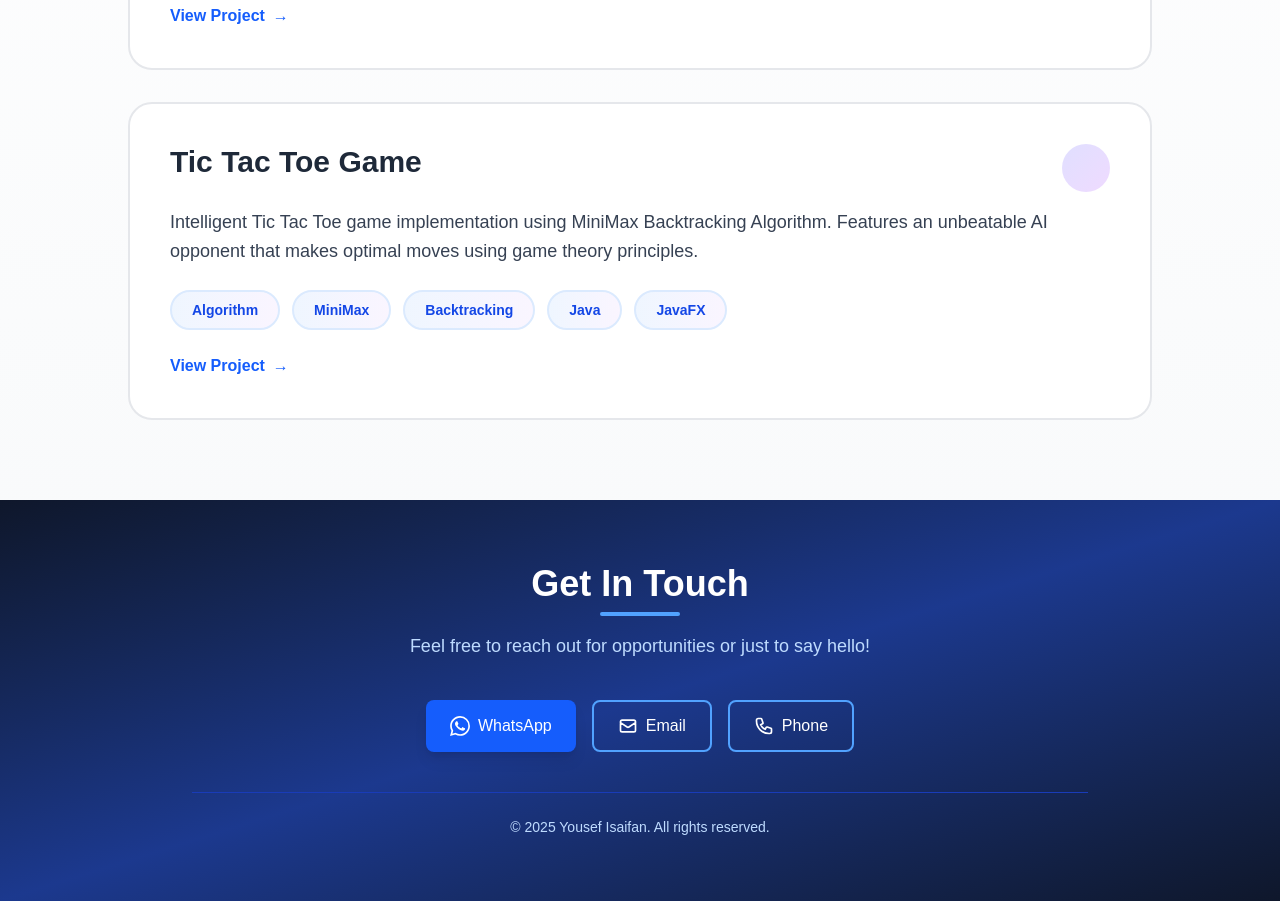
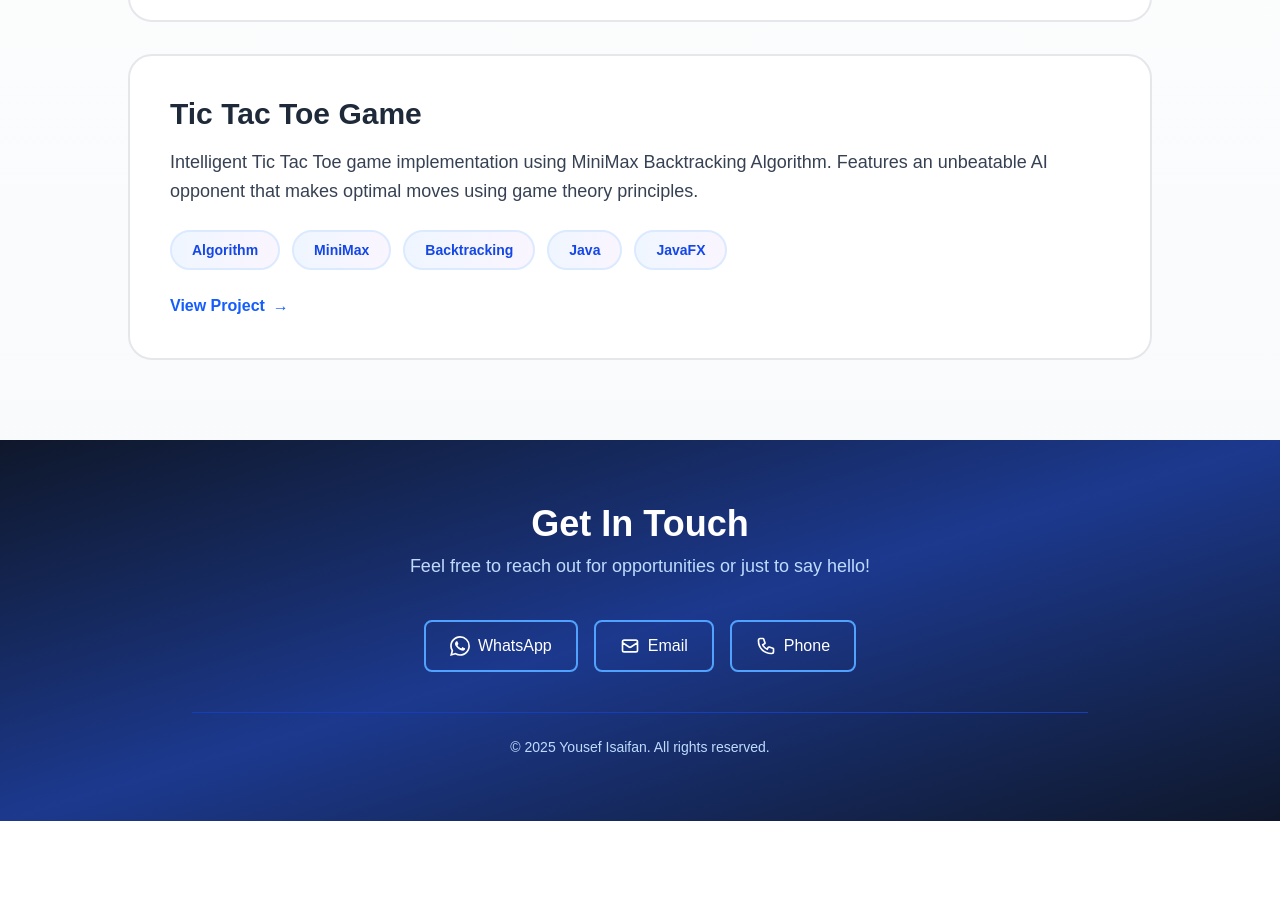
Before and after one commit to yousef-isaifan/personal-portfolio, a Next.js app: page / in a window 1280 px wide. Shown: the part 4513-5414 px from the top of the page. After the commit the page ends 5334 px from the top, so only its background shows below. Built offline with nearby package versions, Linux system fonts and the light colour scheme.

Commit message:
Enhance component structure with improved section IDs and styling adjustments

```diff
--- a/components/Bio.tsx
+++ b/components/Bio.tsx
@@ -1,6 +1,6 @@
 export default function Bio() {
   return (
-    <section className="w-full py-16 px-6 bg-white">
+    <section id="bio" className="w-full py-16 px-6 bg-white">
       <div className="max-w-4xl mx-auto">
         <div className="text-center mb-12">
           <h2 className="group text-4xl font-bold text-gray-900 mb-3 inline-block relative cursor-default">
--- a/components/Contact.tsx
+++ b/components/Contact.tsx
@@ -4,7 +4,6 @@ export default function Contact() {
       <div className="max-w-4xl mx-auto text-center">
         <div className="mb-10">
           <h2 className="text-4xl font-bold mb-2">Get In Touch</h2>
-          <div className="w-20 h-1 bg-blue-400 mx-auto rounded-full mb-4"></div>
           <p className="text-lg text-blue-200">
             Feel free to reach out for opportunities or just to say hello!
           </p>
@@ -14,7 +13,7 @@ export default function Contact() {
             href="https://wa.me/+970568195149"
             target="_blank"
             rel="noopener noreferrer"
-            className="flex items-center gap-2 px-6 py-3 bg-blue-600 hover:bg-blue-500 rounded-lg font-medium transition-all transform hover:scale-105 shadow-lg"
+            className="flex items-center gap-2 px-6 py-3 border-2 border-blue-400 hover:bg-blue-600 rounded-lg font-medium transition-all transform hover:scale-105"
           >
             <svg className="w-5 h-5" fill="currentColor" viewBox="0 0 24 24">
               <path d="M17.472 14.382c-.297-.149-1.758-.867-2.03-.967-.273-.099-.471-.148-.67.15-.197.297-.767.966-.94 1.164-.173.199-.347.223-.644.075-.297-.15-1.255-.463-2.39-1.475-.883-.788-1.48-1.761-1.653-2.059-.173-.297-.018-.458.13-.606.134-.133.298-.347.446-.52.149-.174.198-.298.298-.497.099-.198.05-.371-.025-.52-.075-.149-.669-1.612-.916-2.207-.242-.579-.487-.5-.669-.51-.173-.008-.371-.01-.57-.01-.198 0-.52.074-.792.372-.272.297-1.04 1.016-1.04 2.479 0 1.462 1.065 2.875 1.213 3.074.149.198 2.096 3.2 5.077 4.487.709.306 1.262.489 1.694.625.712.227 1.36.195 1.871.118.571-.085 1.758-.719 2.006-1.413.248-.694.248-1.289.173-1.413-.074-.124-.272-.198-.57-.347m-5.421 7.403h-.004a9.87 9.87 0 01-5.031-1.378l-.361-.214-3.741.982.998-3.648-.235-.374a9.86 9.86 0 01-1.51-5.26c.001-5.45 4.436-9.884 9.888-9.884 2.64 0 5.122 1.03 6.988 2.898a9.825 9.825 0 012.893 6.994c-.003 5.45-4.437 9.884-9.885 9.884m8.413-18.297A11.815 11.815 0 0012.05 0C5.495 0 .16 5.335.157 11.892c0 2.096.547 4.142 1.588 5.945L.057 24l6.305-1.654a11.882 11.882 0 005.683 1.448h.005c6.554 0 11.89-5.335 11.893-11.893a11.821 11.821 0 00-3.48-8.413Z"/>
--- a/components/Education.tsx
+++ b/components/Education.tsx
@@ -127,9 +127,7 @@ export default function Education() {
                   href={cert.link}
                   target="_blank"
                   rel="noopener noreferrer"
-                  // Enhanced styling for the link
-                  className="inline-block mt-4 text-blue-600 hover:underline"
-                >
+                  className="inline-block mt-4 text-blue-600 hover:underline">
                   View Certificate
                 </a>
               </div>
--- a/components/Header.tsx
+++ b/components/Header.tsx
@@ -3,7 +3,6 @@ import Image from "next/image";
 export default function Header() {
   return (
     <header className="relative w-full min-h-screen flex items-center bg-gradient-to-br from-slate-900 via-blue-950 to-slate-900 text-white px-6 overflow-hidden">
-      {/* Modern mesh gradient background */}
       <div className="absolute inset-0 opacity-30">
         <div className="absolute top-0 -left-4 w-96 h-96 bg-blue-500 rounded-full mix-blend-multiply filter blur-3xl animate-blob"></div>
         <div className="absolute top-0 -right-4 w-96 h-96 bg-blue-700 rounded-full mix-blend-multiply filter blur-3xl animate-blob animation-delay-2000"></div>
@@ -41,7 +40,7 @@ export default function Header() {
 
             <div className="flex flex-wrap gap-4">
               <a
-                href="#projects"
+                href="#bio"
                 className="group relative px-8 py-4 bg-blue-600 hover:bg-blue-500 rounded-xl font-semibold transition-all overflow-hidden"
               >
                 <span className="relative z-10">View My Work</span>
@@ -73,13 +72,9 @@ export default function Header() {
           {/* Right side - Profile Image */}
           <div className="relative flex justify-center md:justify-end animate-fade-in-up" style={{ animationDelay: '0.2s' }}>
             <div className="relative mt-12 md:mt-16">
-              {/* Glowing backdrop */}
               <div className="absolute inset-0 bg-gradient-to-br from-blue-500 to-blue-700 rounded-3xl blur-2xl opacity-30"></div>
 
-              {/* Image container */}
               <div className="relative">
-
-                {/* Main image */}
                 <div className="relative w-72 h-72 md:w-96 md:h-96 rounded-2xl overflow-hidden shadow-2xl">
                   <div className="absolute inset-0 bg-gradient-to-br from-blue-600/20 to-transparent z-10"></div>
                   <Image
--- a/components/Projects.tsx
+++ b/components/Projects.tsx
@@ -39,14 +39,14 @@ export default function Projects() {
 
   return (
     <section id="projects" className="w-full py-20 px-6 bg-gradient-to-b from-gray-50 via-white to-gray-50 relative overflow-hidden">
-      {/* Background decoration */}
+      {/* Background */}
       <div className="absolute top-0 right-0 w-[600px] h-[600px] bg-gradient-to-br from-blue-100 to-purple-100 rounded-full blur-3xl opacity-20"></div>
 
       <div className="max-w-5xl mx-auto relative">
         <div className="text-center mb-16">
           <h2 className="group text-5xl font-bold text-gray-800 mb-6 inline-block relative cursor-default">
             Projects
-            <span className="absolute -bottom-2 left-0 w-full h-1.5 bg-gradient-to-r from-blue-600 to-purple-600 transform scale-x-50 group-hover:scale-x-100 transition-transform duration-300 rounded-full"></span>
+            <span className="absolute -bottom-2 left-0 w-full h-1 bg-gradient-to-r from-blue-600 to-purple-600 transform scale-x-50 group-hover:scale-x-100 transition-transform duration-300 rounded-full"></span>
           </h2>
           <p className="text-gray-600 mt-2 text-lg">Check out some of my recent work</p>
         </div>
@@ -55,9 +55,7 @@ export default function Projects() {
             <div
               key={index}
               className="group relative bg-white border-2 border-gray-200 rounded-3xl p-8 md:p-10 hover:shadow-3xl hover:border-transparent transition-all duration-500 transform hover:-translate-y-3 overflow-hidden animate-fade-in-up"
-              style={{ animationDelay: `${index * 0.1}s` }}
-            >
-              {/* Animated gradient border on hover */}
+              style={{ animationDelay: `${index * 0.1}s` }}>
               <div className={`absolute inset-0 bg-gradient-to-br ${project.gradient} opacity-0 group-hover:opacity-10 transition-opacity duration-500 rounded-3xl`}></div>
               <div className={`absolute -inset-1 bg-gradient-to-br ${project.gradient} opacity-0 group-hover:opacity-20 blur-lg transition-opacity duration-500`}></div>
 
@@ -66,7 +64,6 @@ export default function Projects() {
                   <h3 className="text-2xl md:text-3xl font-bold text-gray-800 group-hover:text-transparent group-hover:bg-clip-text group-hover:bg-gradient-to-r group-hover:from-blue-600 group-hover:to-purple-600 transition-all duration-300 flex-1">
                     {project.title}
                   </h3>
-                  <div className={`hidden md:block w-12 h-12 rounded-full bg-gradient-to-br ${project.gradient} opacity-20 group-hover:opacity-100 transition-all duration-300 group-hover:rotate-180 group-hover:scale-110`}></div>
                 </div>
                 <p className="text-gray-700 mb-6 leading-relaxed text-lg">{project.description}</p>
                 <div className="flex flex-wrap gap-3 mb-6">
```
